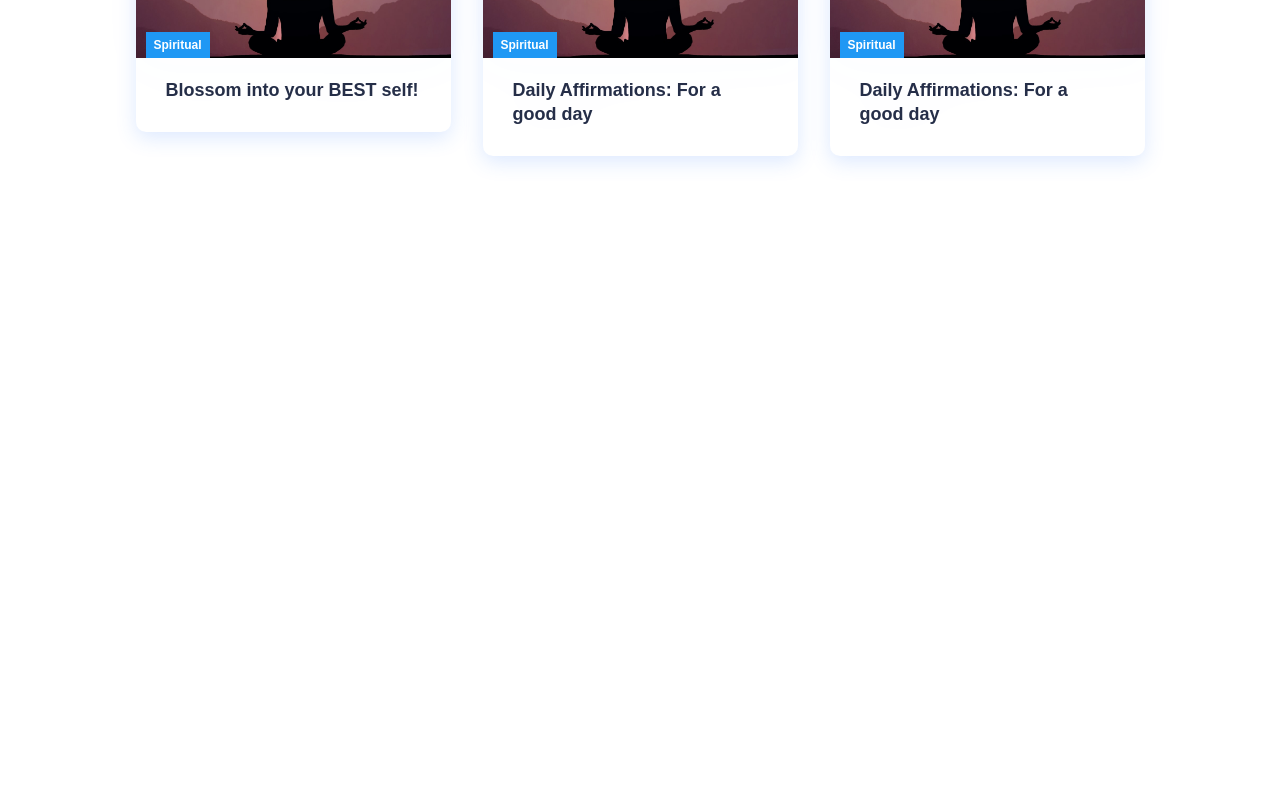
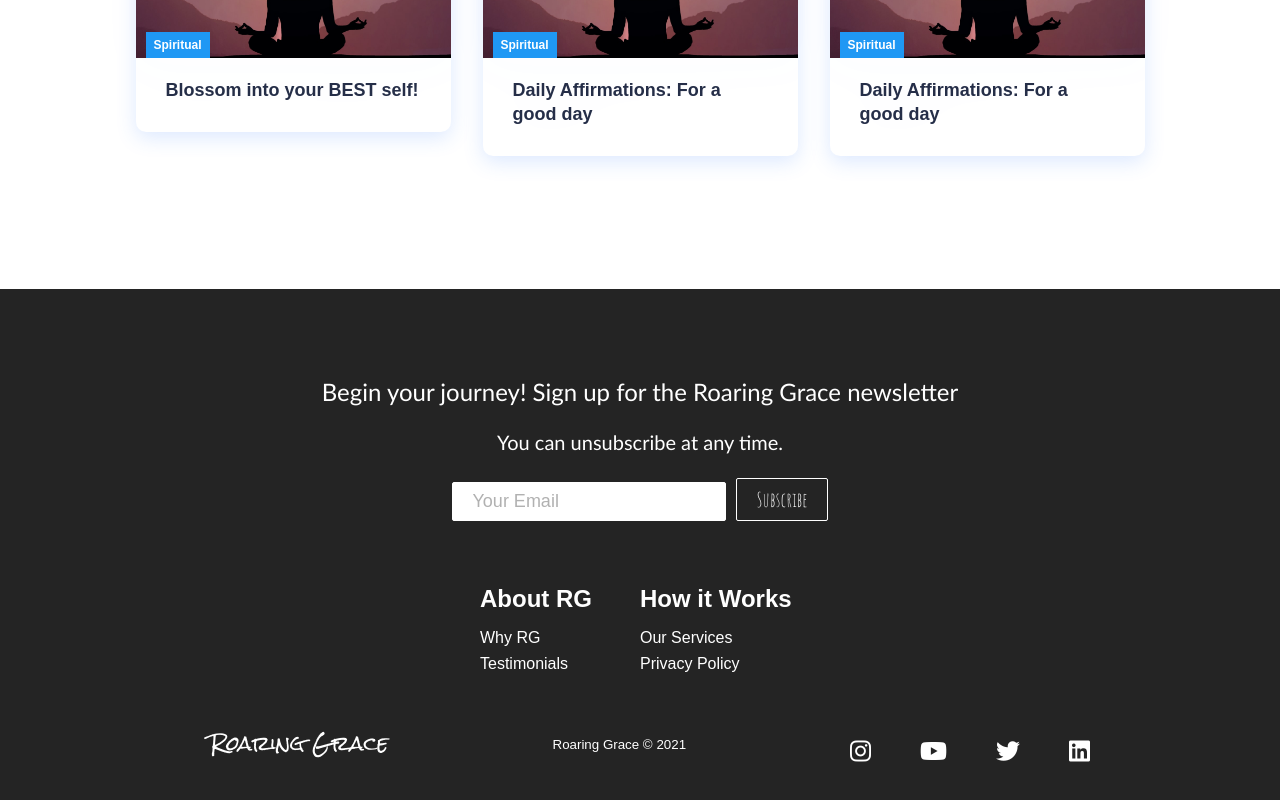
Before and after one commit to JohnnyMohawk/roaring-grace, a React (Create React App) app: page / in a window 1280 px wide. Shown: the part 1517-2317 px from the top of the page. Before the commit the page ends 1806 px from the top, so only its background shows below. Built offline with nearby package versions, Linux system fonts and the light colour scheme.

Commit message:
build out footer

```diff
--- /dev/null
+++ b/src/components/Footer.css
@@ -0,0 +1,154 @@
+.footer-container {
+    background-color: #242424;
+    padding: 4rem 0 2rem 0;
+    display: flex;
+    flex-direction: column;
+    justify-content: center;
+    align-items: center;
+}
+
+.footer-subscription {
+    display: flex;
+    flex-direction: column;
+    justify-content: center;
+    align-items: center;
+    text-align: center;
+    margin-bottom: 24px;
+    padding: 24px;
+    color: #fff;
+}
+
+.footer-subscription > p {
+    font-family: 'Trebuchet MS', 'Lucida Sans Unicode', 'Lucida Grande', 'Lucida Sans', Arial, sans-serif;
+}
+
+.footer-subscription-heading {
+    margin-bottom: 24px;
+    font-size: 24px;
+}
+
+.footer-subscription-text {
+    margin-bottom: 24px;
+    font-size: 20px;
+}
+
+.footer-input {
+    padding: 8px 20px;
+    border-radius: 2px;
+    margin-right: 10px;
+    outline: none;
+    border: none;
+    font-size: 18px;
+    margin-bottom: 16px;
+    border: 1px solid #fff;
+}
+
+.footer-links {
+    width: 100%;
+    max-width: 1000px;
+    display: flex;
+    justify-content: center;
+}
+
+.footer-link-items {
+    display: flex;
+    flex-direction: column;
+    align-items: flex-start;
+    margin: 16;
+    text-align: left;
+    width: 160px;
+    box-sizing: border-box;
+}
+
+.footer-link-items h2 {
+    margin-bottom: 16px;
+}
+
+.footer-link-items > h2 {
+    color: #fff;
+}
+
+.footer-link-items a {
+    color: #fff;
+    text-decoration: none;
+    margin-bottom: 8px;
+}
+
+.footer-link-items a:hover {
+    color: #e9e9e9;
+    transition: 0.3s ease-out;
+}
+
+.footer-email-form h2 {
+    margin-bottom: 32px;
+}
+
+.footer-input::placeholder {
+    color: #b1b1b1;
+}
+
+.social-icon-link {
+    color: #fff;
+    font-size: 24px;
+}
+
+.social-media {
+    max-width: 1000px;
+    width: 100%;
+}
+
+.social-media-wrap {
+    display: flex;
+    justify-content: space-between;
+    align-items: center;
+    width: 90%;
+    max-width: 1000px;
+    margin: 40px auto 0 auto;
+}
+
+.social-icons {
+    display: flex;
+    justify-content: space-between;
+    align-items: center;
+    width: 240px;
+}
+
+.social-logo {
+    color: #fff;
+    justify-self: start;
+    margin-left: 20px;
+    cursor: pointer;
+    text-decoration: none;
+    font-size: 1.2rem;
+    font-family: 'Rock Salt', cursive;
+    display: flex;
+    align-self: center;
+    margin-bottom: 16px;
+}
+
+.website-rights {
+    color: #fff;
+    margin-bottom: 16px;
+}
+
+@media screen and (max-width: 820px) {
+    .footer-links {
+        padding-top: 2rem;
+    }
+
+    .footer-input {
+        width: 100%;
+    }
+
+    .btn {
+        width: 100%;
+    }
+
+    .footer-link-wrapper {
+        flex-direction: column;
+    }
+
+    .social-media-wrap {
+        flex-direction: column;
+    }
+}
--- /dev/null
+++ b/src/components/Footer.js
@@ -0,0 +1,87 @@
+import React from 'react'
+import {Link} from 'react-router-dom'
+import { Button } from './Button'
+import './Footer.css'
+
+function Footer() {
+    return (
+        <div className="footer-container">
+            <section className="footer-subscription">
+                <p className="footer-subscription-heading">
+                    Begin your journey! Sign up for the Roaring Grace newsletter
+                </p>
+                <p className="footer-subscription-text">
+                    You can unsubscribe at any time.
+                </p>
+                <div className="input-areas">
+                    <form>
+                        <input type="email" name="email" placeholder="Your Email" className="footer-input" />
+                        <Button buttonStyle='btn--outline'>Subscribe</Button>
+                    </form>
+                </div>
+            </section>
+            <div className="footer-links">
+                <div className="footer-link-wrapper">
+                    <div className="footer-link-items">
+                        <h2>About RG</h2>
+                        <Link to="/services">Why RG</Link>
+                        <Link to="/">Testimonials</Link>
+                    </div>
+                </div>
+                <div className="footer-link-wrapper">
+                    <div className="footer-link-items">
+                        <h2>How it Works</h2>
+                        <Link to="/services">Our Services</Link>
+                        <Link to="/">Privacy Policy</Link>
+                    </div>
+                </div>
+            </div>
+        <section className="social-media">
+            <div className="social-media-wrap">
+                <div className="footer-logo">
+                    <Link to="/" className="social-logo">
+                        Roaring Grace
+                    </Link>
+                </div>
+                <small className="website-rights">Roaring Grace © 2021</small>
+                <div className="social-icons">
+                    <Link
+                        className="social-icon-link instagram"
+                        to="/"
+                        target="_blank"
+                        aria-label="Instagram"
+                    >
+                        <i className="fab fa-instagram" />
+                    </Link>
+                    <Link
+                        className="social-icon-link youtube"
+                        to="/"
+                        target="_blank"
+                        aria-label="Youtube"
+                    >
+                        <i className="fab fa-youtube" />
+                    </Link>
+                    <Link
+                        className="social-icon-link twitter"
+                        to="/"
+                        target="_blank"
+                        aria-label="Twitter"
+                    >
+                        <i className="fab fa-twitter" />
+                    </Link>
+                    <Link
+                        className="social-icon-link linkedin"
+                        to="/"
+                        target="_blank"
+                        aria-label="Linkedin"
+                    >
+                        <i className="fab fa-linkedin" />
+                    </Link>
+                </div>
+            </div>
+        </section>
+        </div>
+    )
+}
+
+export default Footer
--- a/src/components/pages/Home.js
+++ b/src/components/pages/Home.js
@@ -1,4 +1,5 @@
 import '../../App.css'
+import Footer from '../Footer'
 import HeroSection from '../HeroSection'
 import Cards from './Cards'
 
@@ -7,6 +8,7 @@ function Home () {
         <>
             <HeroSection />
             <Cards />
+            <Footer />
         </>
     )
 }
```
